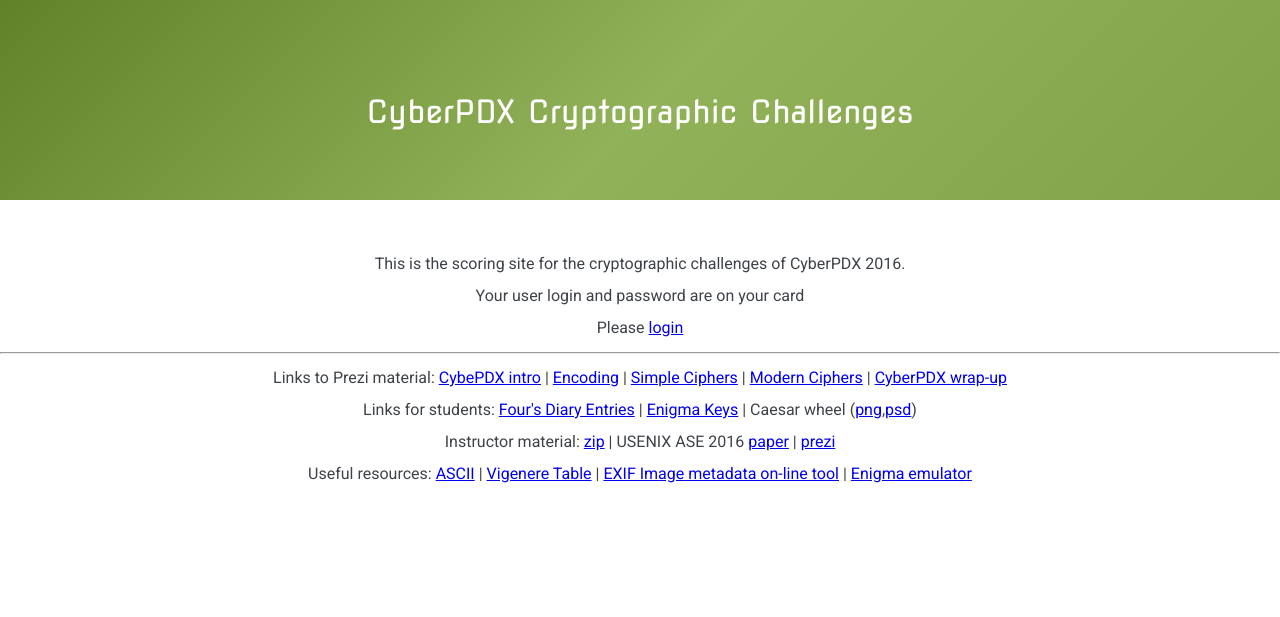
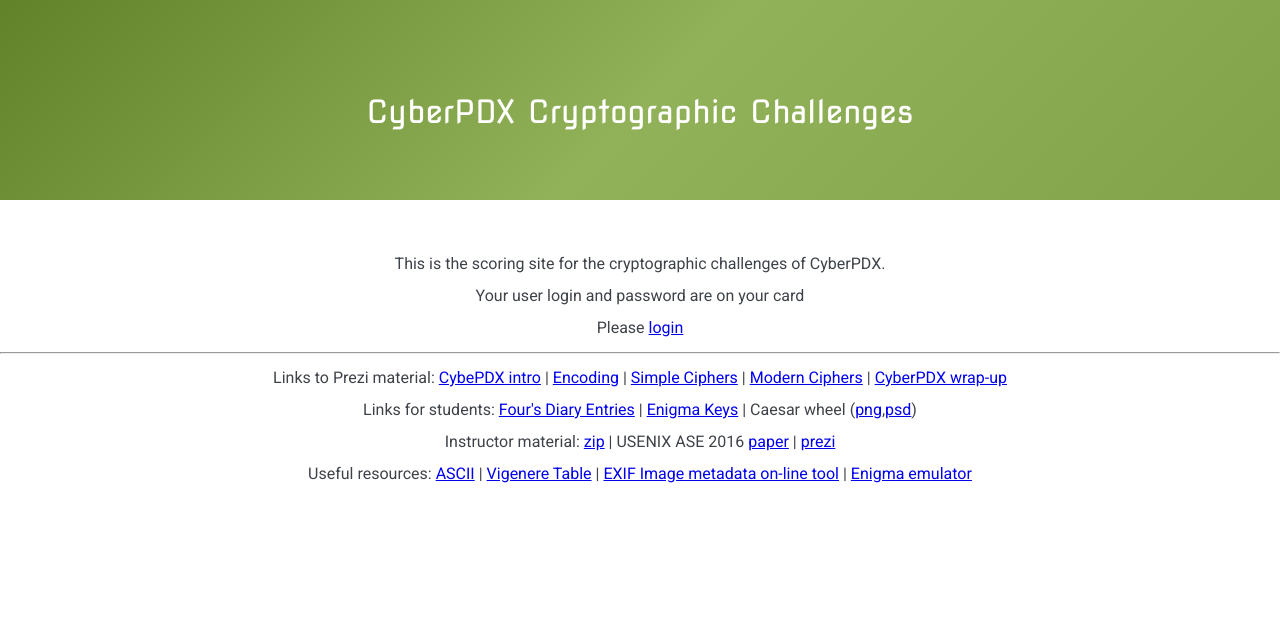
Before and after one commit to wu4f/cyberpdx-crypto, a Flask app: page / in a window 1280 px wide. Shown: the top 617 px of the page. Run offline with Flask 2, Linux system fonts and the light colour scheme; some libraries are stand-ins or nearby versions.

Commit message:
update home

```diff
--- a/www/templates/main.html
+++ b/www/templates/main.html
@@ -3,13 +3,13 @@
 	{% if 'username' in session %}
 		<p>Logged in as: {{session['username']}}</p>
 	{% else %}
-		<p>This is the scoring site for the cryptographic challenges of CyberPDX 2016.</p>
+		<p>This is the scoring site for the cryptographic challenges of CyberPDX.</p>
 		<p>Your user login and password are on your card</p> <p>Please <a href="{{url_for('login')}}">login</a></p>
 	{% endif %}
 <hr>
 Links to Prezi material: <a href="https://prezi.com/cr-xpdcx9um_/cyberpdx-introduction/">CybePDX intro</a> | <a href="http://prezi.com/yoloye-tbkmc">Encoding</a> | <a href="http://prezi.com/skfcst7npbrx">Simple Ciphers</a> | <a href="http://prezi.com/lvzemkrf-ryh">Modern Ciphers</a> | <a href="https://prezi.com/8e8arujv41ru/cyberpdx-its-a-wrap/">CyberPDX wrap-up</a><br>
-Links for students: <a href="http://cyberd.oregonctf.org/static/diary.zip">Four's Diary Entries</a> | <a href="http://cyberd.oregonctf.org/static/dailykeys.html">Enigma Keys</a> | Caesar wheel (<a href="http://cyberd.oregonctf.org/static/wheel.png">png</a>,<a href="http://cyberd.oregonctf.org/static/wheel.psd">psd</a>)<br>
-Instructor material: <a href="http://cyberd.oregonctf.org/static/CryptoInstructorMaterial.zip">zip</a> | USENIX ASE 2016 <a href="http://www.thefengs.com/wuchang/papers/feng16divergent.pdf">paper</a> | <a href="https://prezi.com/c7zuu-48tnfg/a-divergent-themed-capture-the-flag-and-urban-race/">prezi</a> <br>
+Links for students: <a href="http://crypto.cyberpdx.org/static/diary.zip">Four's Diary Entries</a> | <a href="http://crypto.cyberpdx.org/static/dailykeys.html">Enigma Keys</a> | Caesar wheel (<a href="http://crypto.cyberpdx.org/static/wheel.png">png</a>,<a href="http://crypto.cyberpdx.org/static/wheel.psd">psd</a>)<br>
+Instructor material: <a href="http://crypto.cyberpdx.org/static/CryptoInstructorMaterial.zip">zip</a> | USENIX ASE 2016 <a href="http://www.thefengs.com/wuchang/papers/feng16divergent.pdf">paper</a> | <a href="https://prezi.com/c7zuu-48tnfg/a-divergent-themed-capture-the-flag-and-urban-race/">prezi</a> <br>
 Useful resources: <a href="https://upload.wikimedia.org/wikipedia/commons/d/dd/ASCII-Table.svg">ASCII</a> | <a href="http://www.limited-entropy.com/wp-content/uploads/2009/03/vigenere_square.png">Vigenere Table</a> | <a href="http://exif.regex.info/">EXIF Image metadata on-line tool</a> | <a href="http://enigma.louisedade.co.uk/enigma.html">Enigma emulator</a>
 	{% with messages = get_flashed_messages() %}
 			{% for message in messages %}
```
